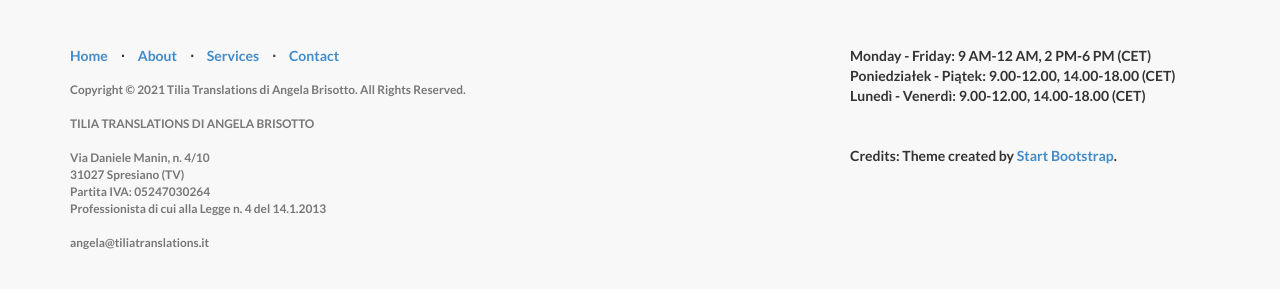
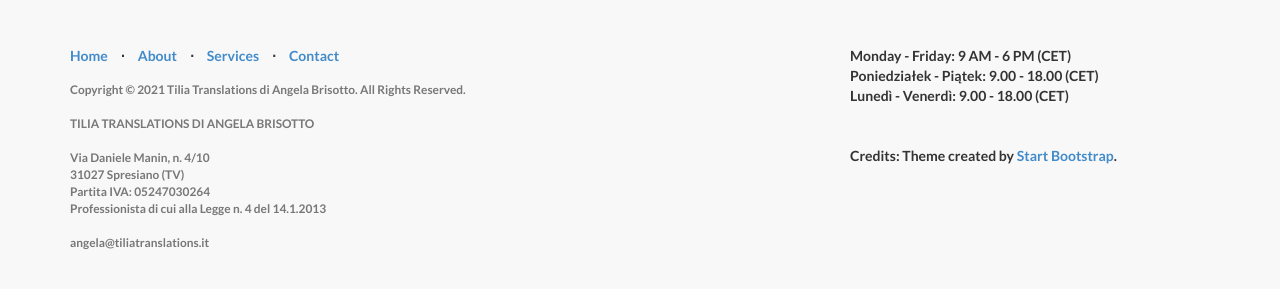
Before and after one commit to angelatiliatranslations/tiliatranslations.github.io, a Jekyll site: the page built from index.html, in a window 1280 px wide and 900 px high, scrolled down 3988 px, cut to the strip 599-888 px from the top of the window. Built offline with Jekyll 4.4.1, drawn with Linux system fonts in a browser that asks for light colours.

Commit message:
Update _config.yml

```diff
--- a/_config.yml
+++ b/_config.yml
@@ -25,11 +25,11 @@ Professionista di cui alla Legge n. 4 del 14.1.2013
 <br>
 angela@tiliatranslations.it
 '
-credits: 'Monday - Friday: 9 AM-12 AM, 2 PM-6 PM (CET)
+credits: 'Monday - Friday: 9 AM - 6 PM (CET)
 <br>
-Poniedziałek - Piątek: 9.00-12.00, 14.00-18.00 (CET)
+Poniedziałek - Piątek: 9.00 - 18.00 (CET)
 <br>
-Lunedì - Venerdì: 9.00-12.00, 14.00-18.00 (CET)
+Lunedì - Venerdì: 9.00 - 18.00 (CET)
 <br>
 <br>
 <br>
```
